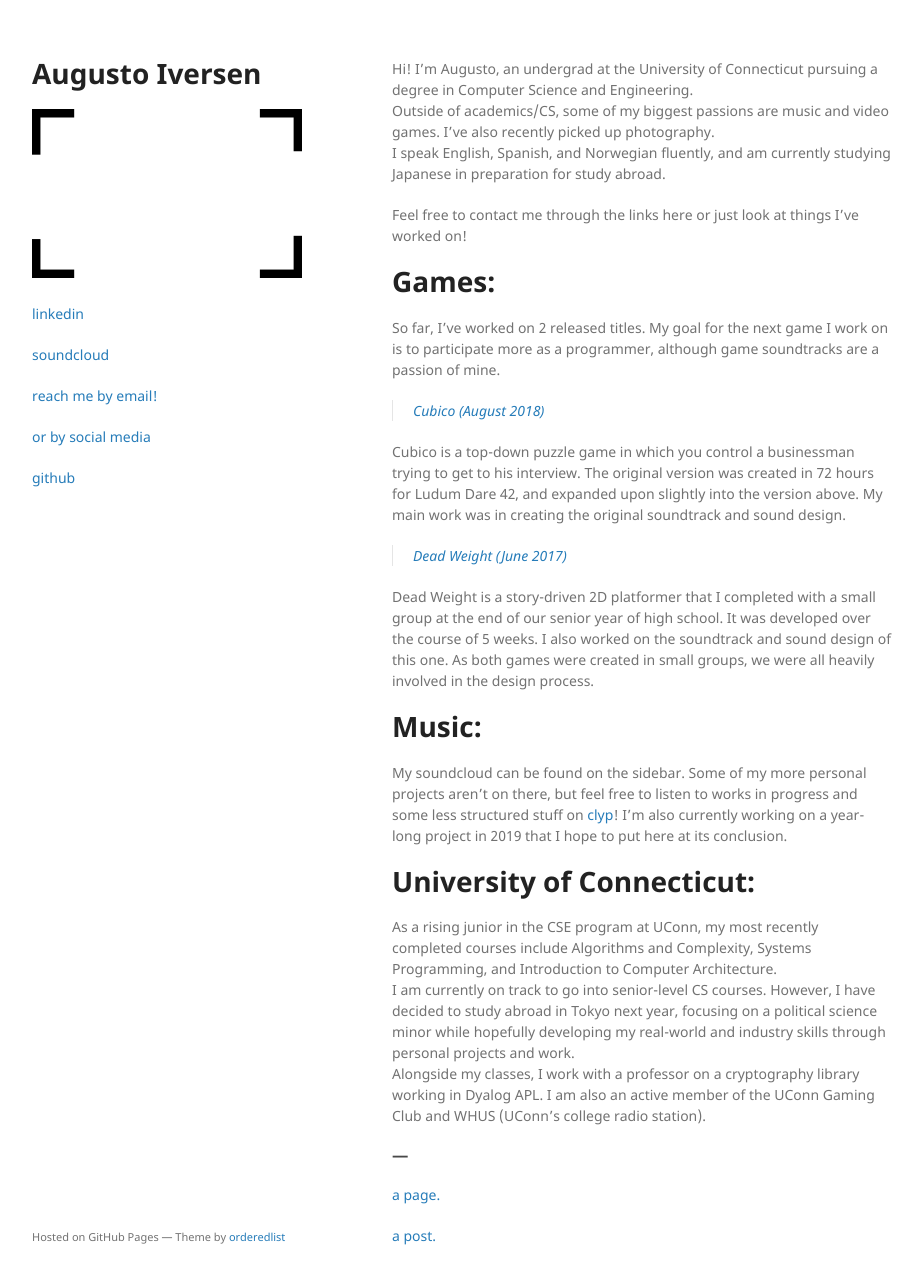
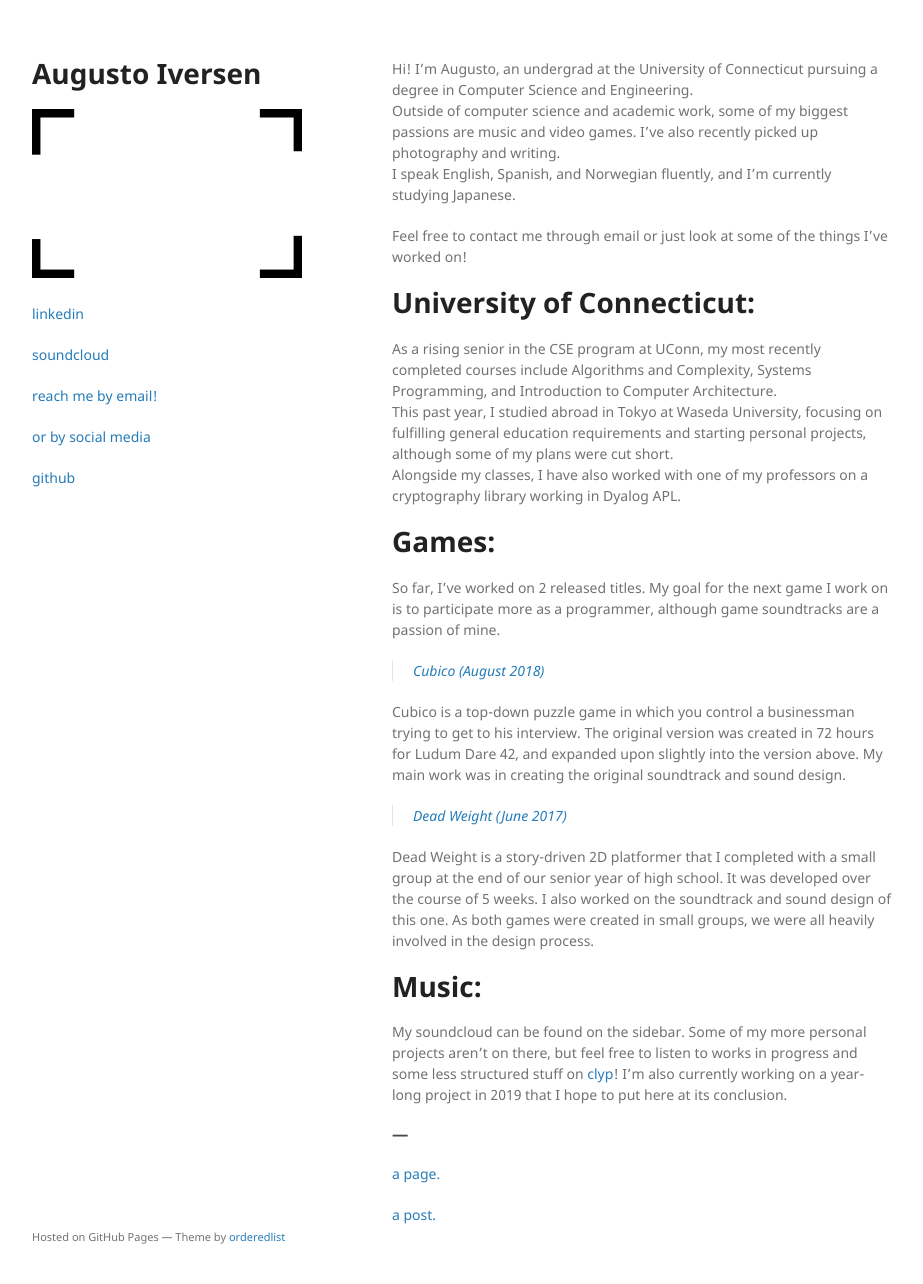
Before and after one commit to augiversen/augiversen.com, a Jekyll site: the page built from index.md, in a window 1280 px wide and 1316 px high. Shown: the top 1284 px of the window, without its empty margins (178-1101 px from the left). Built offline with Jekyll 4.4.1, drawn with Linux system fonts in a browser that asks for light colours; our own code applies the rules of GitHub Pages for plain Markdown files.

Commit message:
Updated index.md
Updated main page to be more accurate & legible.

```diff
--- a/index.md
+++ b/index.md
@@ -1,8 +1,14 @@
 Hi! I’m Augusto, an undergrad at the University of Connecticut pursuing a degree in Computer Science and Engineering.
-Outside of academics/CS, some of my biggest passions are music and video games. I've also recently picked up photography.
-I speak English, Spanish, and Norwegian fluently, and am currently studying Japanese in preparation for study abroad.
+Outside of computer science and academic work, some of my biggest passions are music and video games. I've also recently picked up photography and writing.
+I speak English, Spanish, and Norwegian fluently, and I'm currently studying Japanese.
 
-Feel free to contact me through the links here or just look at things I've worked on!
+Feel free to contact me through email or just look at some of the things I've worked on!
+
+# University of Connecticut:
+
+As a rising senior in the CSE program at UConn, my most recently completed courses include Algorithms and Complexity, Systems Programming, and Introduction to Computer Architecture.
+This past year, I studied abroad in Tokyo at Waseda University, focusing on fulfilling general education requirements and starting personal projects, although some of my plans were cut short.
+Alongside my classes, I have also worked with one of my professors on a cryptography library working in Dyalog APL.
 
 # Games:
 
@@ -27,12 +33,6 @@ My soundcloud can be found on the sidebar.
 Some of my more personal projects aren't on there, but feel free to listen to works in progress and some less structured stuff on [clyp](https://clyp.it/user/h3jrsze5)!
 I’m also currently working on a year-long project in 2019 that I hope to put here at its conclusion.
 
-# University of Connecticut:
-
-As a rising junior in the CSE program at UConn, my most recently completed courses include Algorithms and Complexity, Systems Programming, and Introduction to Computer Architecture.
-I am currently on track to go into senior-level CS courses. However, I have decided to study abroad in Tokyo next year, focusing on a political science minor while hopefully developing my real-world and industry skills through personal projects and work.
-Alongside my classes, I work with a professor on a cryptography library working in Dyalog APL. I am also an active member of the UConn Gaming Club and WHUS (UConn’s college radio station).
-
 ### ---
 
 [a page.](pages/another-page.html)
```
